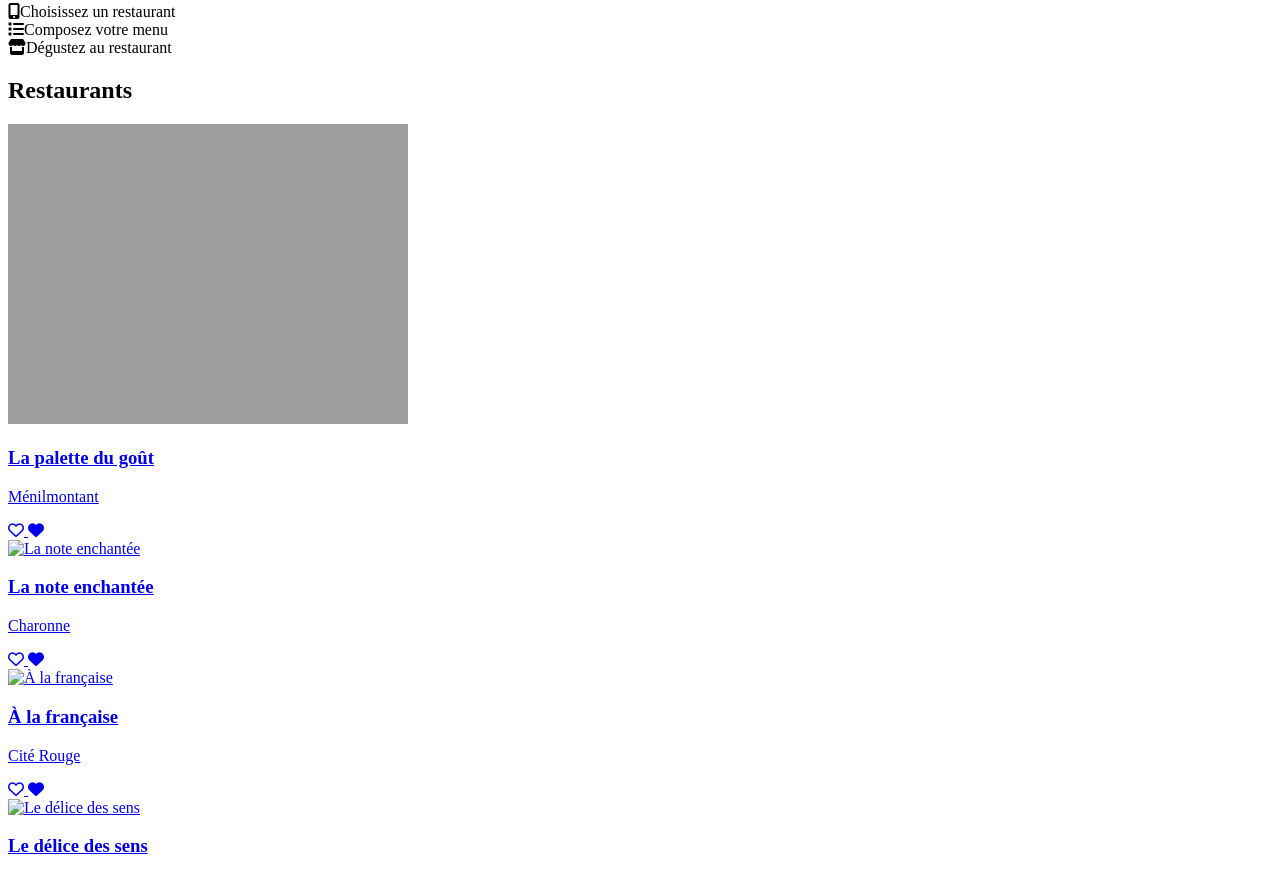
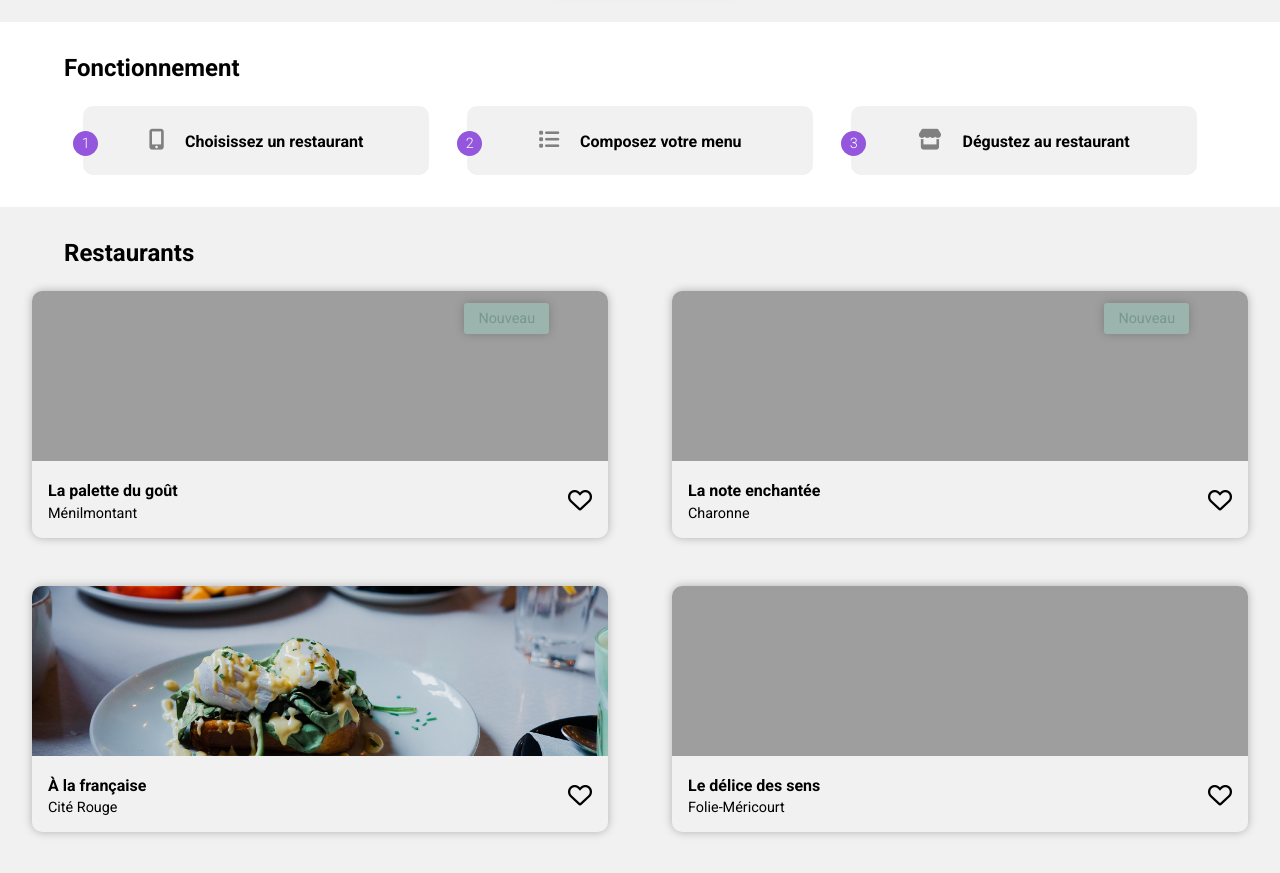
Before and after one commit to Marcat-A/P3_Marcato_Anthony, a website: page index.html in a window 1280 px wide. Shown: the part 267-1140 px from the top of the page. Drawn offline with Linux system fonts and the light colour scheme; the site is published under a folder, as on GitHub Pages, so addresses that start at the root find nothing; a web font is replaced by a local one.

Commit message:
Update index.html

```diff
--- a/index.html
+++ b/index.html
@@ -6,7 +6,7 @@
     <meta name="viewport" content="width=device-width, initial-scale=1.0">
     <title>OhMyFood! - Accueil</title>
     <link rel="stylesheet" href="https://cdnjs.cloudflare.com/ajax/libs/font-awesome/6.1.1/css/all.min.css" integrity="sha512-KfkfwYDsLkIlwQp6LFnl8zNdLGxu9YAA1QvwINks4PhcElQSvqcyVLLD9aMhXd13uQjoXtEKNosOWaZqXgel0g==" crossorigin="anonymous" referrerpolicy="no-referrer" />
-    <link rel="stylesheet" href="/css/index.css">
+    <link rel="stylesheet" href="css/index.css">
 </head>
 <body>
     <div class="pre-load">
@@ -43,7 +43,7 @@
                 Restaurants
             </h2>
             <div class="card new">
-                <a href="/pages/restaurant1.html">
+                <a href="pages/restaurant1.html">
                     <img src="img/restaurants/jay-wennington-N_Y88TWmGwA-unsplash.jpg" alt="La Palette du Goût" />
                 <div class="card__footer">
                     <div class="card__description">
@@ -58,8 +58,8 @@
             </a>
             </div>
             <div class="card new">
-                <a href="/pages/restaurant2.html">
-                <img src="/img/restaurants/stil-u2Lp8tXIcjw-unsplash.jpg" alt="La note enchantée">
+                <a href="pages/restaurant2.html">
+                <img src="img/restaurants/stil-u2Lp8tXIcjw-unsplash.jpg" alt="La note enchantée">
                 <div class="card__footer">
                     <div class="card__description">
                         <h3 class="card__description--title">La note enchantée</h3>
@@ -73,8 +73,8 @@
             </a>
             </div>
             <div class="card">
-                <a href="/pages/restaurant3.html">
-                <img src="/img/restaurants/toa-heftiba-DQKerTsQwi0-unsplash.jpg" alt="À la française">
+                <a href="pages/restaurant3.html">
+                <img src="img/restaurants/toa-heftiba-DQKerTsQwi0-unsplash.jpg" alt="À la française">
                 <div class="card__footer">
                     <div class="card__description">
                         <h3 class="card__description--title">À la française</h3>
@@ -88,8 +88,8 @@
             </a>
             </div>
             <div class="card">
-                <a href="/pages/restaurant4.html">
-                <img src="/img/restaurants/louis-hansel-shotsoflouis-qNBGVyOCY8Q-unsplash.jpg" alt="Le délice des sens">
+                <a href="pages/restaurant4.html">
+                <img src="img/restaurants/louis-hansel-shotsoflouis-qNBGVyOCY8Q-unsplash.jpg" alt="Le délice des sens">
                 <div class="card__footer">
                     <div class="card__description">
                         <h3 class="card__description--title">Le délice des sens</h3>
```
